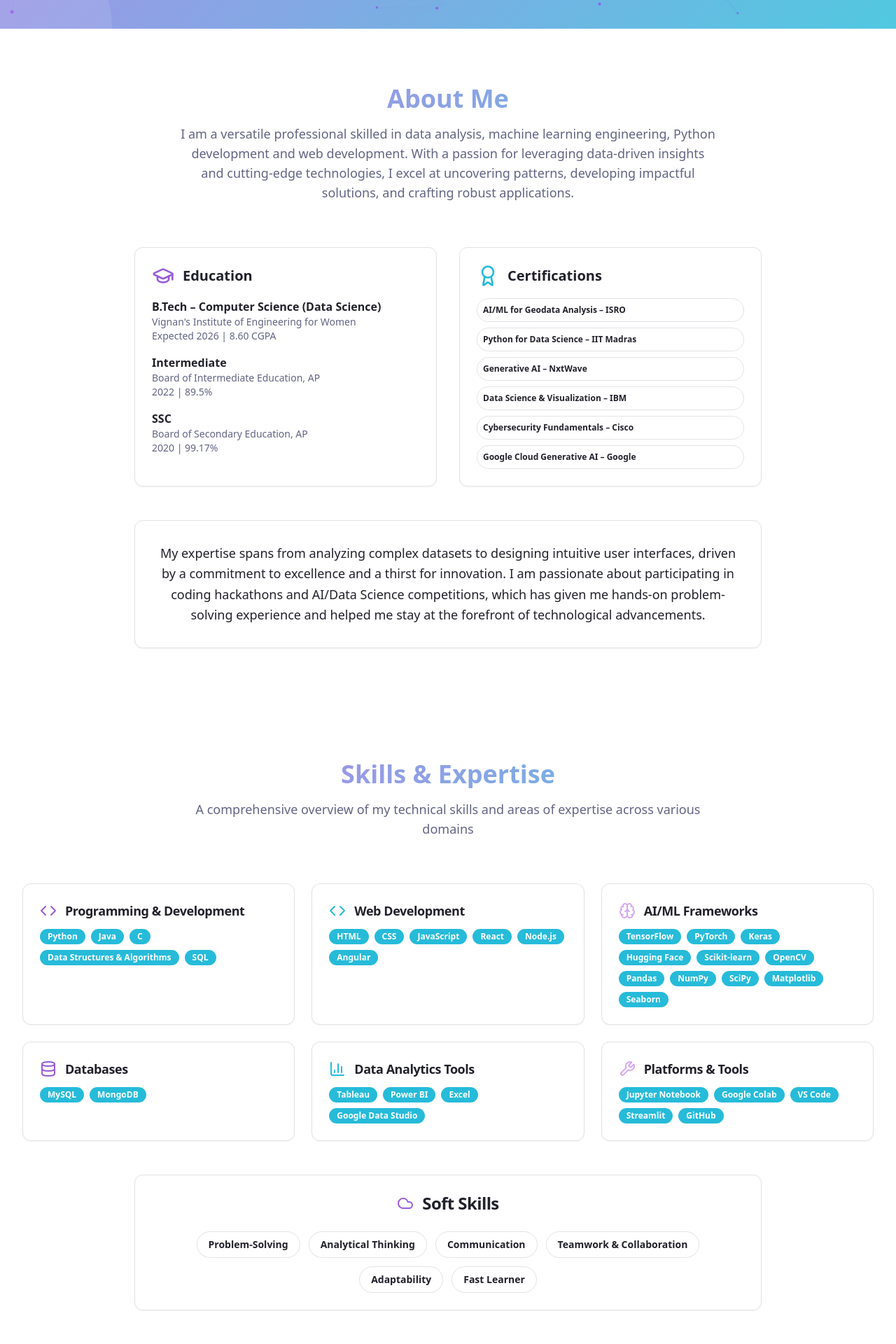
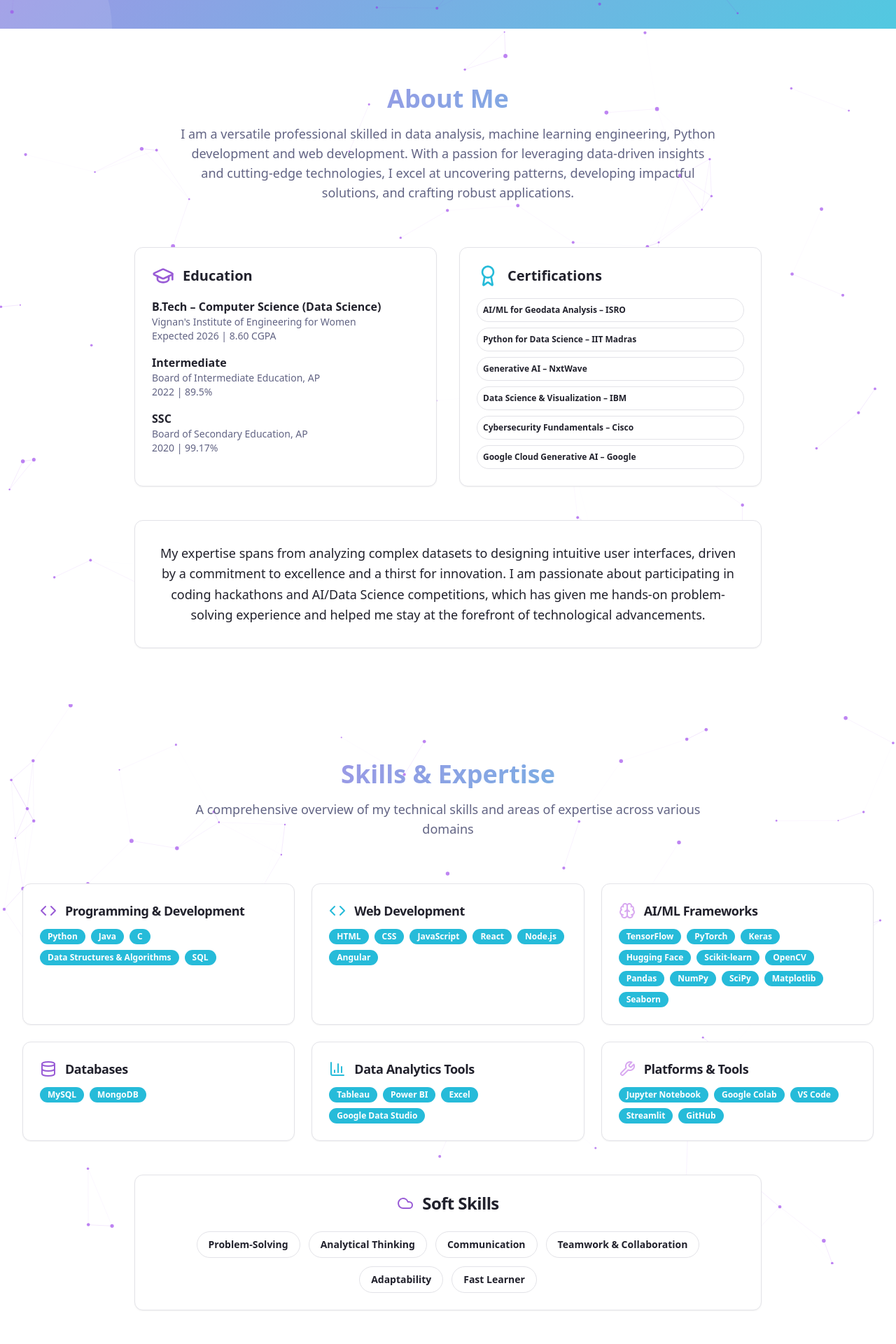
Before and after one commit to MangaKaveri/Kaveri-s_Portfolio, a React (Vite) app: page / in a window 1280 px wide. Shown: the part 759-2679 px from the top of the page at 70% size. Built offline with nearby package versions, Linux system fonts and the light colour scheme; the HTML template or start-up script is replaced by a standard one.

Commit message:
Apply particle background to all sections

```diff
--- a/src/components/About.tsx
+++ b/src/components/About.tsx
@@ -1,11 +1,13 @@
 import { Card, CardContent } from "@/components/ui/card";
 import { Badge } from "@/components/ui/badge";
 import { GraduationCap, Award, Trophy } from "lucide-react";
+import ParticleBackground from "@/components/ParticleBackground";
 const About = () => {
   const certifications = ["AI/ML for Geodata Analysis – ISRO", "Python for Data Science – IIT Madras", "Generative AI – NxtWave", "Data Science & Visualization – IBM", "Cybersecurity Fundamentals – Cisco", "Google Cloud Generative AI – Google"];
   const achievements = ["99.17% in SSC Board Examinations", "89.5% in Intermediate Board", "78.44% Current CGPA in B.Tech", "Multiple Technical Internships", "AI/ML Competition Participant"];
-  return <section id="about" className="py-20 bg-gradient-soft">
-      <div className="container mx-auto px-4 sm:px-6 lg:px-8">
+  return <section id="about" className="py-20 bg-gradient-soft relative overflow-hidden">
+      <ParticleBackground />
+      <div className="container mx-auto px-4 sm:px-6 lg:px-8 relative z-10">
       <div className="text-center mb-16">
         <h2 className="text-3xl md:text-4xl font-bold gradient-text mb-4">About Me</h2>
         <p className="text-muted-foreground text-lg max-w-3xl mx-auto mb-6">
--- a/src/components/Blog.tsx
+++ b/src/components/Blog.tsx
@@ -2,6 +2,7 @@ import { Card, CardContent, CardHeader, CardTitle } from "@/components/ui/card";
 import { Badge } from "@/components/ui/badge";
 import { Button } from "@/components/ui/button";
 import { BookOpen, Calendar, ArrowRight, TrendingUp, Brain, Code2 } from "lucide-react";
+import ParticleBackground from "@/components/ParticleBackground";
 const Blog = () => {
   const blogPosts = [{
     title: "Understanding Neural Networks: A Practical Guide",
@@ -28,8 +29,9 @@ const Blog = () => {
     icon: Code2,
     tags: ["MLOps", "Production", "Pipelines"]
   }];
-  return <section id="blog" className="py-20 bg-background">
-      <div className="container mx-auto px-4 sm:px-6 lg:px-8">
+  return <section id="blog" className="py-20 bg-background relative overflow-hidden">
+      <ParticleBackground />
+      <div className="container mx-auto px-4 sm:px-6 lg:px-8 relative z-10">
 
 
 
--- a/src/components/Experience.tsx
+++ b/src/components/Experience.tsx
@@ -1,6 +1,7 @@
 import { Card, CardContent, CardHeader, CardTitle } from "@/components/ui/card";
 import { Badge } from "@/components/ui/badge";
 import { Building2, Calendar, MapPin } from "lucide-react";
+import ParticleBackground from "@/components/ParticleBackground";
 
 const Experience = () => {
   const internships = [
@@ -47,8 +48,9 @@ const Experience = () => {
   ];
 
   return (
-    <section id="experience" className="py-20 bg-gradient-soft">
-      <div className="container mx-auto px-4 sm:px-6 lg:px-8">
+    <section id="experience" className="py-20 bg-gradient-soft relative overflow-hidden">
+      <ParticleBackground />
+      <div className="container mx-auto px-4 sm:px-6 lg:px-8 relative z-10">
         <div className="text-center mb-16">
           <h2 className="text-3xl md:text-4xl font-bold gradient-text mb-4">Professional Experience</h2>
           <p className="text-muted-foreground text-lg max-w-3xl mx-auto">
--- a/src/components/Projects.tsx
+++ b/src/components/Projects.tsx
@@ -2,6 +2,7 @@ import { Card, CardContent, CardHeader, CardTitle } from "@/components/ui/card";
 import { Badge } from "@/components/ui/badge";
 import { Button } from "@/components/ui/button";
 import { ExternalLink, Github, Brain, Camera } from "lucide-react";
+import ParticleBackground from "@/components/ParticleBackground";
 
 const Projects = () => {
   const projects = [
@@ -36,8 +37,9 @@ const Projects = () => {
   ];
 
   return (
-    <section id="projects" className="py-20 bg-background">
-      <div className="container mx-auto px-4 sm:px-6 lg:px-8">
+    <section id="projects" className="py-20 bg-background relative overflow-hidden">
+      <ParticleBackground />
+      <div className="container mx-auto px-4 sm:px-6 lg:px-8 relative z-10">
         <div className="text-center mb-16">
           <h2 className="text-3xl md:text-4xl font-bold gradient-text mb-4">Featured Projects</h2>
           <p className="text-muted-foreground text-lg max-w-3xl mx-auto">
--- a/src/components/Skills.tsx
+++ b/src/components/Skills.tsx
@@ -1,6 +1,7 @@
 import { Card, CardContent, CardHeader, CardTitle } from "@/components/ui/card";
 import { Badge } from "@/components/ui/badge";
 import { Code, Database, Brain, BarChart3, Cloud, Wrench } from "lucide-react";
+import ParticleBackground from "@/components/ParticleBackground";
 
 const Skills = () => {
   const skillCategories = [
@@ -52,8 +53,9 @@ const Skills = () => {
   ];
 
   return (
-    <section id="skills" className="py-20 bg-background">
-      <div className="container mx-auto px-4 sm:px-6 lg:px-8">
+    <section id="skills" className="py-20 bg-background relative overflow-hidden">
+      <ParticleBackground />
+      <div className="container mx-auto px-4 sm:px-6 lg:px-8 relative z-10">
         <div className="text-center mb-16">
           <h2 className="text-3xl md:text-4xl font-bold gradient-text mb-4">Skills & Expertise</h2>
           <p className="text-muted-foreground text-lg max-w-3xl mx-auto">
```
